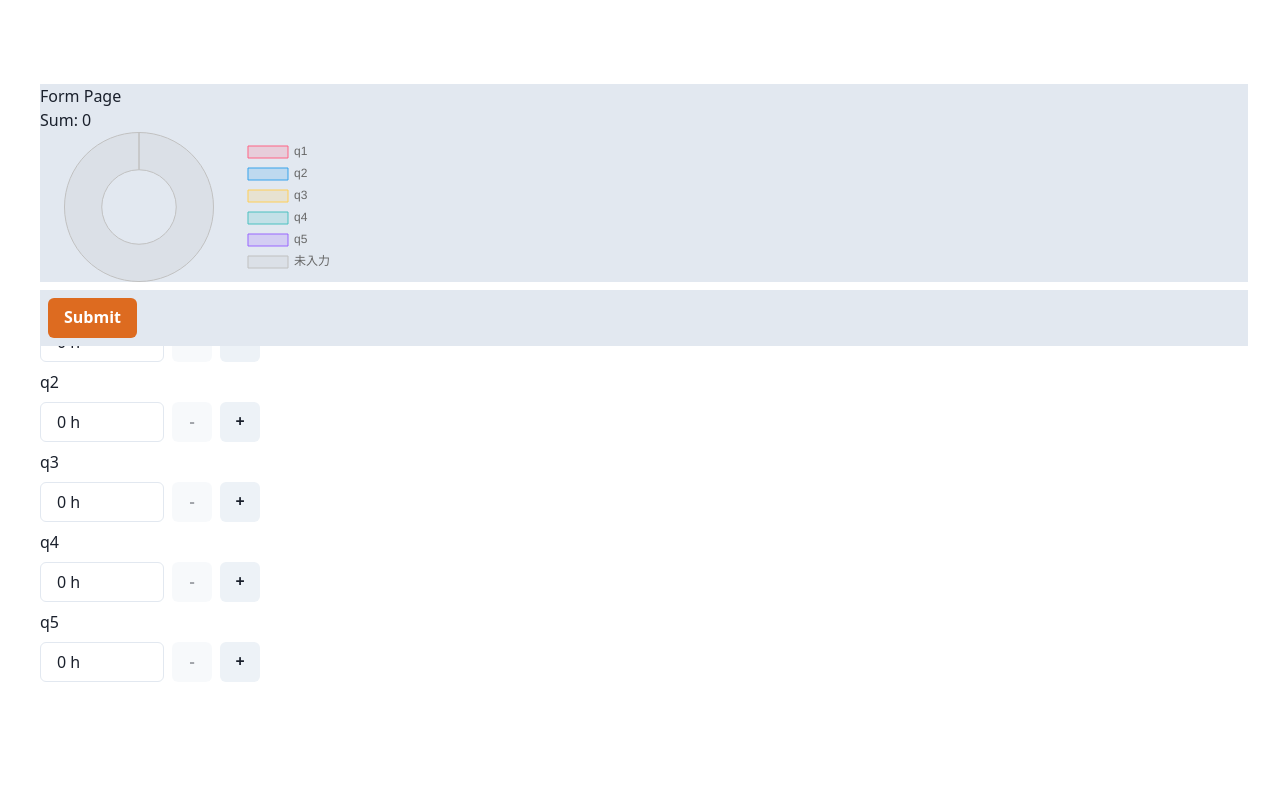
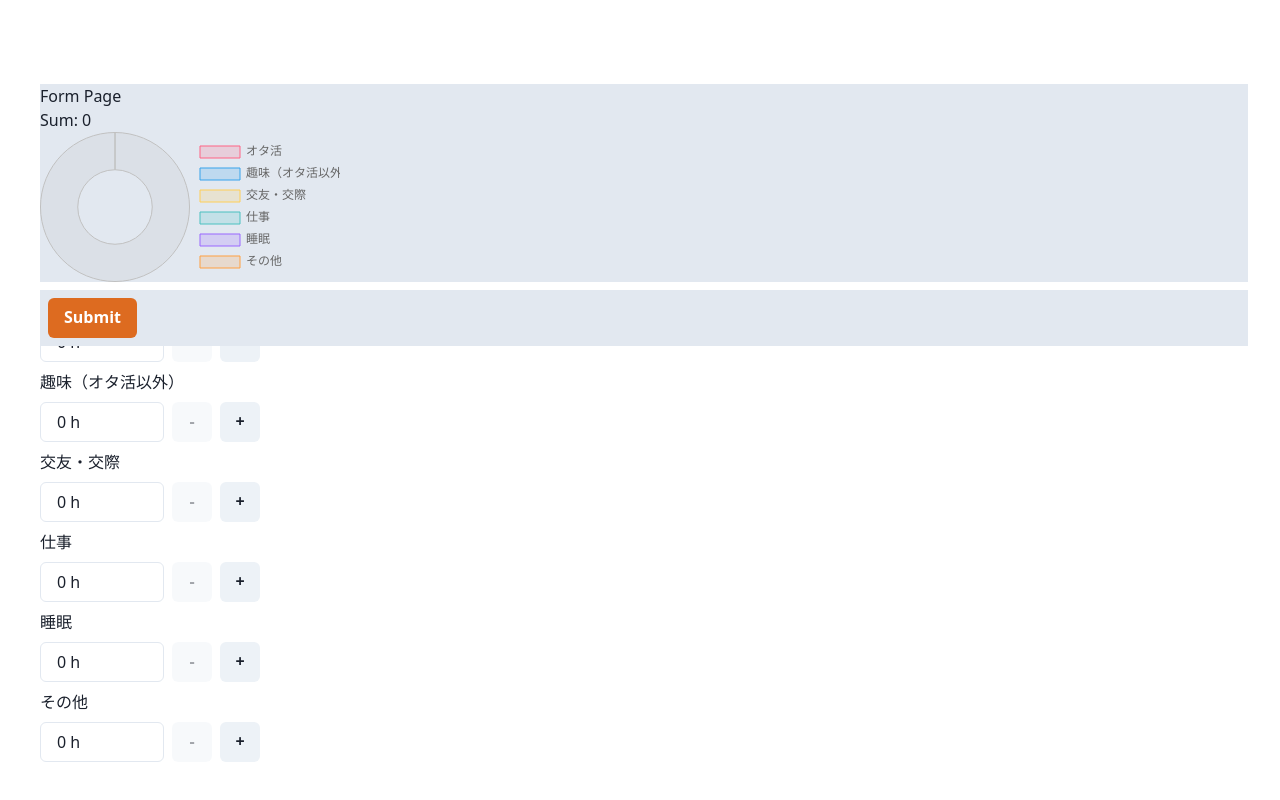
Before and after one commit to scndtnr/otaku_timetable, a Next.js app in the folder frontend/: page / in a window 1280 px wide. Shown: the part 716-1516 px from the top of the page. Before the commit the page ends 1462 px from the top, so only its background shows below. Built offline with nearby package versions, Linux system fonts and the light colour scheme.

Commit message:
Fixed total input hours not to exceed 24 hours.

```diff
--- a/frontend/src/components/page/Form/Form.tsx
+++ b/frontend/src/components/page/Form/Form.tsx
@@ -13,6 +13,7 @@ export const Form = () => {
     q3: string;
     q4: string;
     q5: string;
+    q6: string;
   };
 
   const [answerState, setAnswerState] = useState<TimeTableAnswer>({
@@ -21,11 +22,24 @@ export const Form = () => {
     q3: "0",
     q4: "0",
     q5: "0",
+    q6: "0",
   });
 
-  const { control, handleSubmit, formState } = useForm<TimeTableAnswer>({
+  const labels = {
+    q1: "オタ活",
+    q2: "趣味（オタ活以外）",
+    q3: "交友・交際",
+    q4: "仕事",
+    q5: "睡眠",
+    q6: "その他",
+  };
+
+  const { control, handleSubmit, formState, getValues } = useForm<TimeTableAnswer>({
     defaultValues: answerState,
   });
+
+  const maxHoursValidation = () =>
+    sumValues(getValues()) <= 24 || "全項目の合計値が 24 h 以内に収まるよう入力してください。";
 
   const onSubmit: SubmitHandler<TimeTableAnswer> = (e) => {
     const parseFloatObject = (obj: TimeTableAnswer) => {
@@ -43,13 +57,16 @@ export const Form = () => {
 
   ChartJS.register(ArcElement, Tooltip, Legend);
 
-  const doughnutData = (answerData: TimeTableAnswer, sumAnswer: number) => {
-    const restData = { 未入力: 24 - sumAnswer + " h" };
-    const extendData = Object.assign({}, answerData, restData);
-    const labels = Object.keys(extendData);
-    const data = Object.values(extendData)
+  const doughnutData = (
+    labelData: TimeTableAnswer,
+    answerData: TimeTableAnswer,
+    sumAnswer: number
+  ) => {
+    const labels = Object.values(labelData).concat(["未入力"]);
+    const data = Object.values(answerData)
       .map((field) => field.replace(/\sh$/, ""))
-      .map((hours) => parseFloat(hours));
+      .map((hours) => parseFloat(hours))
+      .concat([24 - sumAnswer]);
     return {
       labels: labels,
       datasets: [
@@ -62,6 +79,7 @@ export const Form = () => {
             "rgba(255, 206, 86, 0.2)",
             "rgba(75, 192, 192, 0.2)",
             "rgba(153, 102, 255, 0.2)",
+            "rgba(255, 159, 64, 0.2)",
             "rgba(192, 192, 192, 0.2)",
           ],
           borderColor: [
@@ -70,6 +88,7 @@ export const Form = () => {
             "rgba(255, 206, 86, 1)",
             "rgba(75, 192, 192, 1)",
             "rgba(153, 102, 255, 1)",
+            "rgba(255, 159, 64, 1)",
             "rgba(192, 192, 192, 1)",
           ],
           borderWidth: 1,
@@ -105,7 +124,7 @@ export const Form = () => {
           <Box>Sum: {sumAnswerState}</Box>
           <Box>
             <Doughnut
-              data={doughnutData(answerState, sumAnswerState)}
+              data={doughnutData(labels, answerState, sumAnswerState)}
               options={{
                 responsive: false,
                 maintainAspectRatio: false,
@@ -123,24 +142,28 @@ export const Form = () => {
           <form onSubmit={handleSubmit(onSubmit)}>
             <Stack>
               <FormControl>
-                <FormLabel htmlFor="q1">q1</FormLabel>
-                <InputHours name="q1" control={control} />
+                <FormLabel htmlFor="q1">{labels.q1}</FormLabel>
+                <InputHours name="q1" control={control} rules={{ validate: maxHoursValidation }} />
               </FormControl>
               <FormControl>
-                <FormLabel htmlFor="q2">q2</FormLabel>
-                <InputHours name="q2" control={control} />
+                <FormLabel htmlFor="q2">{labels.q2}</FormLabel>
+                <InputHours name="q2" control={control} rules={{ validate: maxHoursValidation }} />
               </FormControl>
               <FormControl>
-                <FormLabel htmlFor="q3">q3</FormLabel>
-                <InputHours name="q3" control={control} />
+                <FormLabel htmlFor="q3">{labels.q3}</FormLabel>
+                <InputHours name="q3" control={control} rules={{ validate: maxHoursValidation }} />
               </FormControl>
               <FormControl>
-                <FormLabel htmlFor="q4">q4</FormLabel>
-                <InputHours name="q4" control={control} />
+                <FormLabel htmlFor="q4">{labels.q4}</FormLabel>
+                <InputHours name="q4" control={control} rules={{ validate: maxHoursValidation }} />
               </FormControl>
               <FormControl>
-                <FormLabel htmlFor="q5">q5</FormLabel>
-                <InputHours name="q5" control={control} />
+                <FormLabel htmlFor="q5">{labels.q5}</FormLabel>
+                <InputHours name="q5" control={control} rules={{ validate: maxHoursValidation }} />
+              </FormControl>
+              <FormControl>
+                <FormLabel htmlFor="q6">{labels.q6}</FormLabel>
+                <InputHours name="q6" control={control} rules={{ validate: maxHoursValidation }} />
               </FormControl>
               {/* Submit */}
               <Box position="sticky" bottom="2" zIndex="sticky" backgroundColor="gray.200">
```
